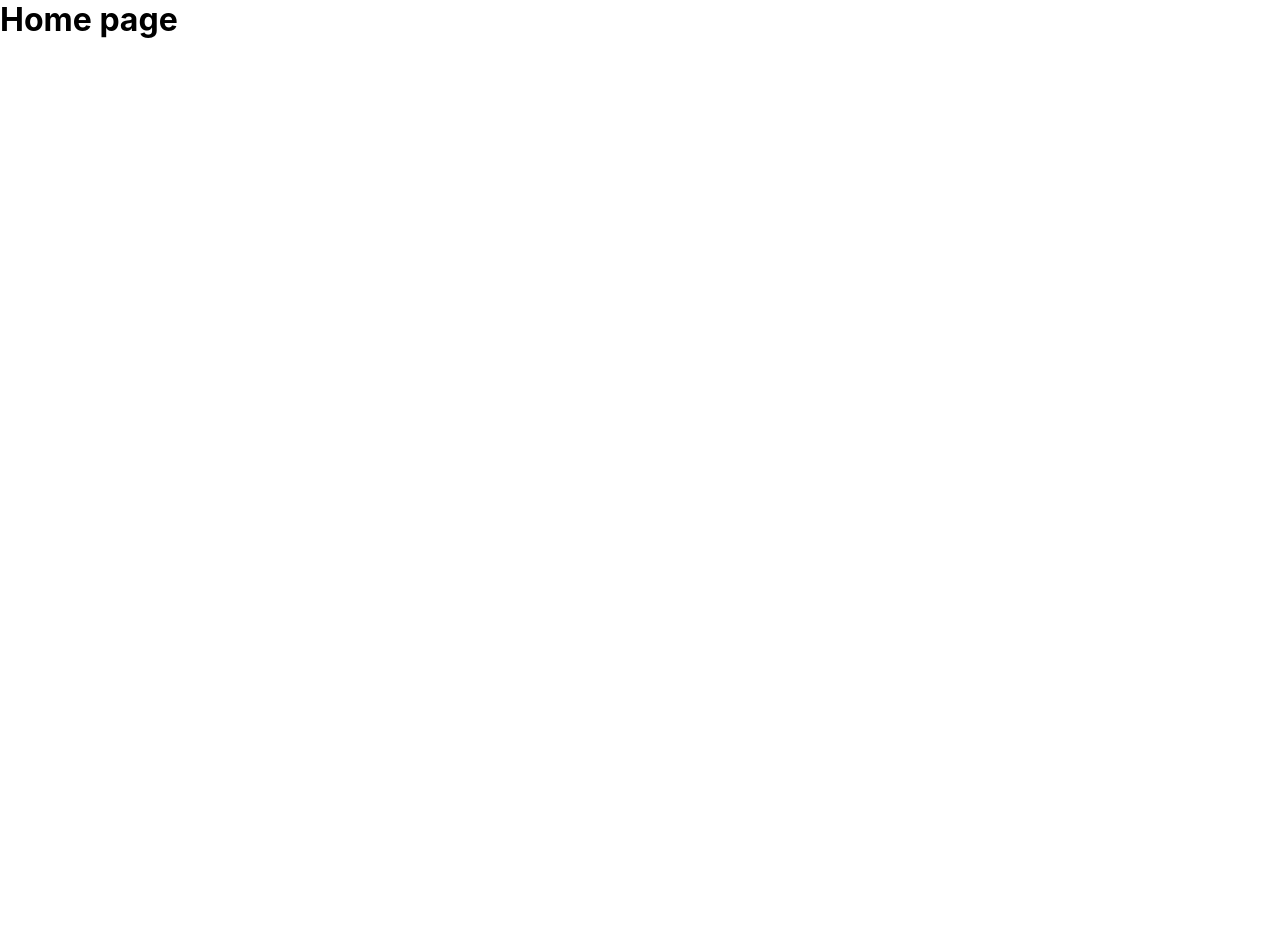
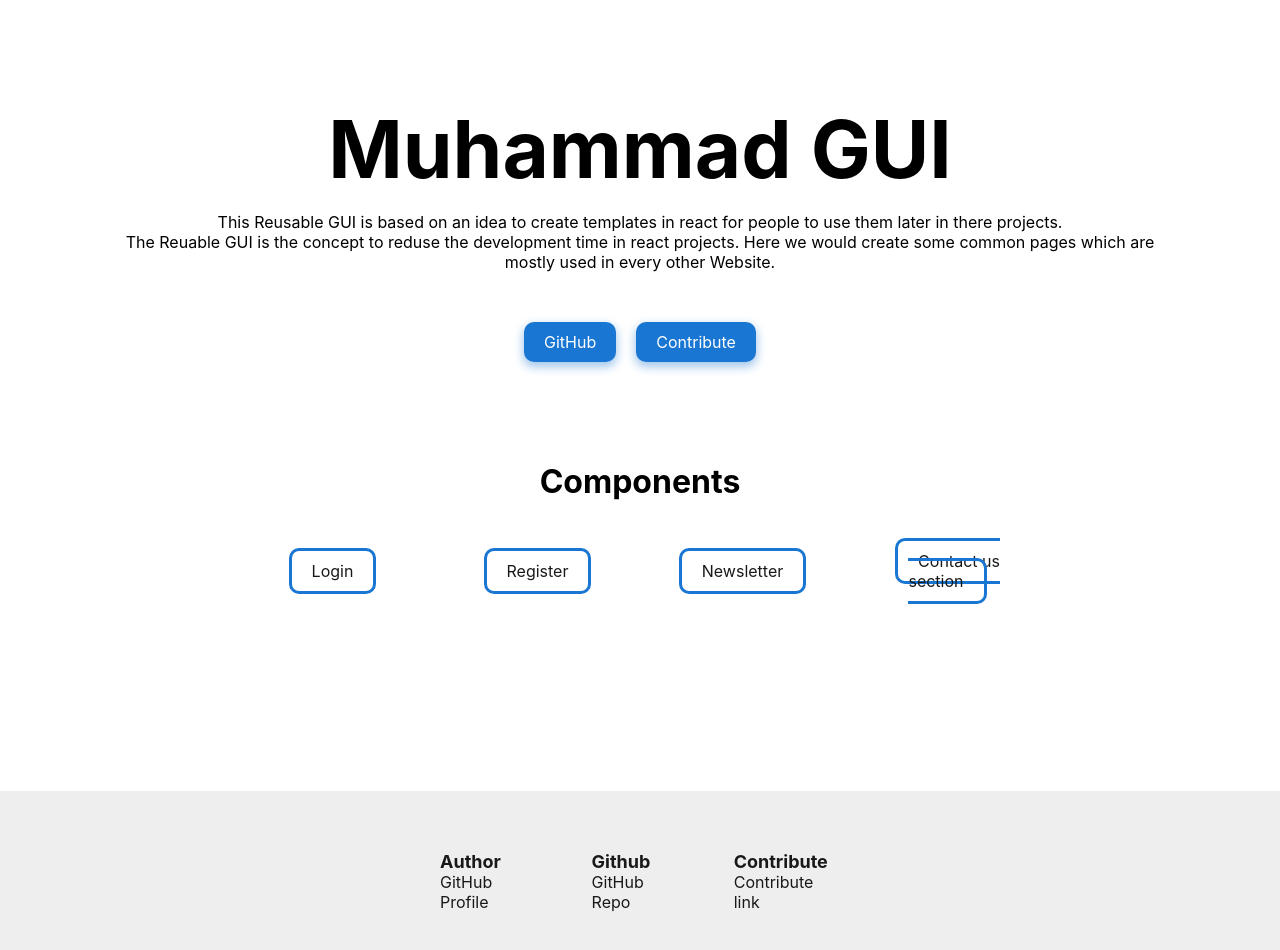
Before and after one commit to muhammad-ahmed02/GUI, a React (Create React App) app: page / in a window 1280 px wide. Shown: the top 950 px of the page. Before the commit the page ends 800 px from the top, so only its background shows below. Built offline with nearby package versions, Linux system fonts and the light colour scheme.

Commit message:
[FEAT] home page

```diff
--- a/src/App.js
+++ b/src/App.js
@@ -1,9 +1,10 @@
 import { Route, Switch, BrowserRouter } from "react-router-dom";
+
 import Register from "./components/Register";
 import Login from "./components/Login";
+import Home from "./pages/Home/Home"
 
-const Home = () => <h1>Home page</h1>
-const Error404 = () => <h1>Error 404. Not found</h1>
+const Error404 = () => <h1>Error 404 - Content not found</h1>
 
 function App() {
   return (
--- /dev/null
+++ b/src/components/Footer/Footer.jsx
@@ -0,0 +1,24 @@
+import './styles.css'
+
+const Footer = () => {
+  return (
+    <footer className="footer">
+      <div className="footer__container">
+        <section>
+          <h3 className='footer__title'>Author</h3>
+          <a className='footer__link' href="https://github.com/muhammad-ahmed02">GitHub Profile</a>
+        </section>
+        <section>
+          <h3 className='footer__title'>Github</h3>
+          <a className='footer__link' href="https://github.com/muhammad-ahmed02/GUI">GitHub Repo</a>
+        </section>
+        <section>
+          <h3 className='footer__title'>Contribute</h3>
+          <a className='footer__link' href="https://github.com/muhammad-ahmed02/GUI/blob/main/CONTRIBUTING.md">Contribute link</a>
+        </section>
+      </div>
+    </footer>
+  )
+}
+
+export default Footer
--- /dev/null
+++ b/src/components/Footer/styles.css
@@ -0,0 +1,42 @@
+.footer {
+  background-color: #eeeeee;
+  color: #191919;
+  padding: 40px;
+}
+
+.footer__container {
+  margin: 0 auto;
+  max-width: 400px;
+  display: flex;
+  justify-content: space-between;
+  align-items: flex-start;
+  flex-direction: column;
+  gap: 50px;
+}
+
+@media (min-width: 768px) {
+  .footer {
+    height: 100px;
+    display: flex;
+    justify-content: center;
+    align-items: center;
+  }
+  .footer__container {
+    flex-direction: row;
+  }
+}
+
+
+.footer__title {
+  font-size: 18px;
+}
+
+.footer__link {
+  text-decoration: none;
+  color: #191919;
+}
+
+.footer__link:hover {
+  opacity: 0.7;
+  text-decoration: underline;
+}
--- /dev/null
+++ b/src/pages/Home/Home.jsx
@@ -0,0 +1,53 @@
+import { Link } from "react-router-dom"
+
+import './styles.css'
+import Footer from "../../components/Footer/Footer"
+
+const Home = () => {
+  return (
+    <>
+      <main className="home">
+        <header className="home__header">
+          <h1 className="home__title">Muhammad GUI</h1>
+          <div className="home__details">
+            <p>This Reusable GUI is based on an idea to create templates in react for people to use them later in there projects.</p>
+            <p>The Reuable GUI is the concept to reduse the development time in react projects. Here we would create some common pages which are mostly used in every other Website.</p>
+          </div>
+          <div className="home__ctas">
+            <a className="home__cta" href="https://github.com/muhammad-ahmed02/GUI">GitHub</a>
+            <a className="home__cta" href="https://github.com/muhammad-ahmed02/GUI">Contribute</a>
+          </div>
+        </header>
+
+        <section className="home__components">
+          <h2>Components</h2>
+          <ul className="home__list">
+            <li>
+              <Link to='/login'>
+                Login
+              </Link>
+            </li>
+            <li>
+              <Link to='/register'>
+                Register
+              </Link>
+            </li>
+            <li>
+              <Link to='/newsletter'>
+                Newsletter
+              </Link>
+            </li>
+            <li>
+              <Link to='/contact-us-section'>
+                Contact us section
+              </Link>
+            </li>
+          </ul>
+        </section>
+      </main>
+      <Footer />
+    </>
+  )
+}
+
+export default Home
--- /dev/null
+++ b/src/pages/Home/styles.css
@@ -0,0 +1,91 @@
+.home {
+  text-align: center;
+  padding: 100px;
+  padding-top: 100px;
+  max-width: 1080px;
+  margin: 0 auto;
+}
+
+.home__header {
+  margin-bottom: 40px;
+}
+
+.home__title {
+  font-size: 50px;
+  margin-bottom: 15px;
+}
+
+@media (min-width: 414px) {
+  .home__title {
+    font-size: 80px;
+  }
+}
+
+.home__details {
+  margin-bottom: 50px;
+}
+
+.home__ctas {
+  display: flex;
+  gap: 20px;
+  justify-content: center;
+  align-items: center;
+}
+
+.home__cta {
+  text-decoration: none;
+  color: #ffffff;
+  background-color: #1976d2;
+  padding: 10px 20px;
+  border-radius: 10px;
+
+  -webkit-box-shadow: 0 4px 10px 1px rgba(25, 117, 209, 0.4);
+  -moz-box-shadow: 0 4px 10px 1px rgba(25, 117, 209, 0.4);
+  box-shadow: 0 4px 10px 1px rgba(25, 117, 209, 0.4);
+  transition: box-shadow 250ms ease;
+}
+
+.home__cta:hover {
+  box-shadow: none;
+}
+
+.home__components {
+  margin: 100px 0;
+}
+
+.home__components h2 {
+  font-size: 32px;
+}
+
+.home__list {
+  margin: 0 auto;
+  max-width: 800px;
+  padding-top: 50px;
+  list-style-type: none;
+  display: grid;
+  grid-template-columns: repeat(auto-fill, minmax(min(100%, 250px), 1fr));
+  grid-auto-flow: dense;
+  place-items: center;
+  grid-auto-rows: 40px;
+  gap: 20px;
+}
+
+@media (min-width: 768px) {
+  .home__list {
+    grid-template-columns: repeat(4, 1fr);
+  }
+}
+
+.home__list a {
+  text-decoration: none;
+  color: #191919;
+  border: 3px #1976d2 solid;
+  padding: 10px 20px;
+  border-radius: 10px;
+  transition: background 300ms linear;
+}
+
+.home__list a:hover {
+  color: #ffffff;
+  background-color: #1976d2;
+}
```
